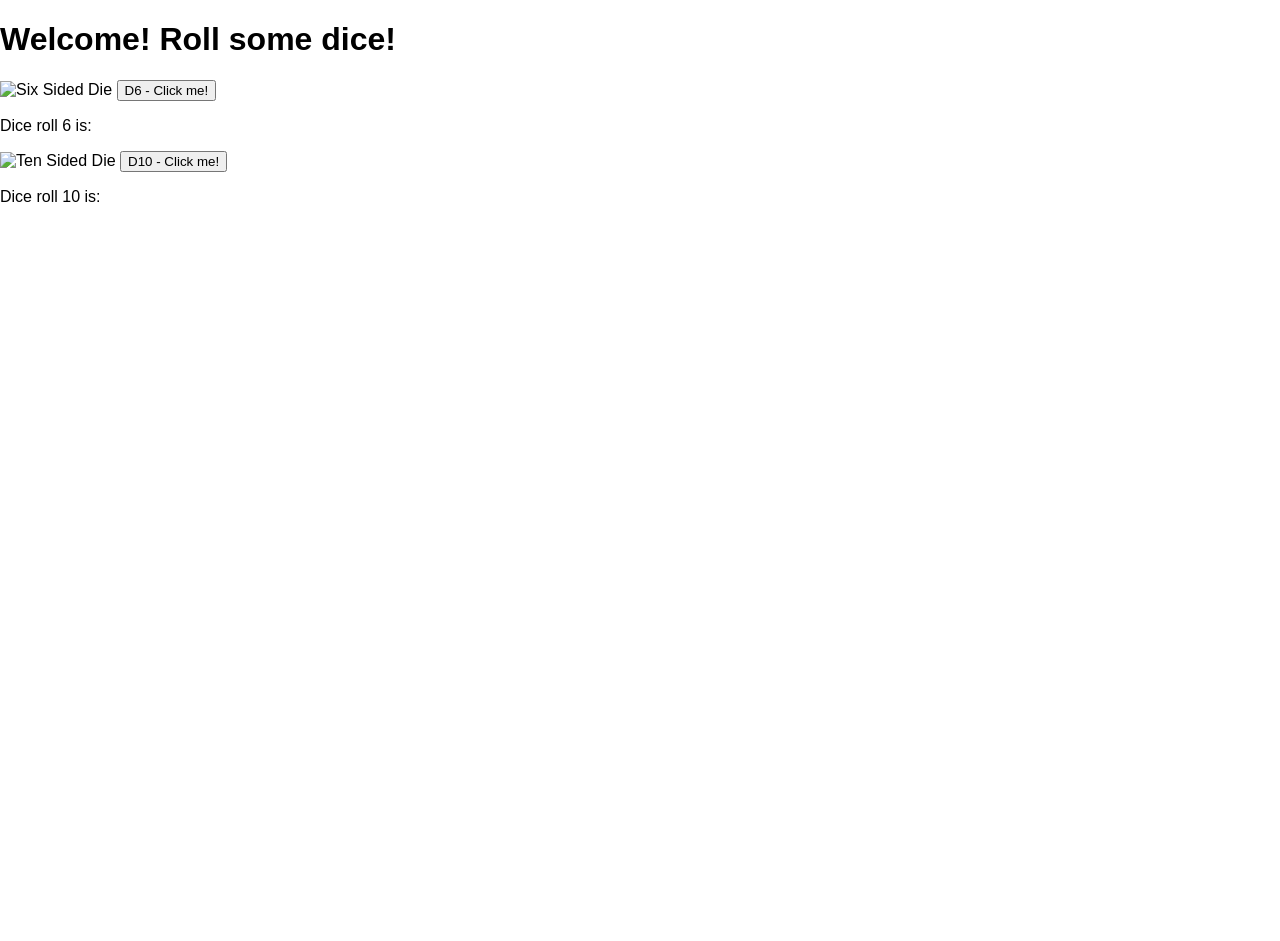
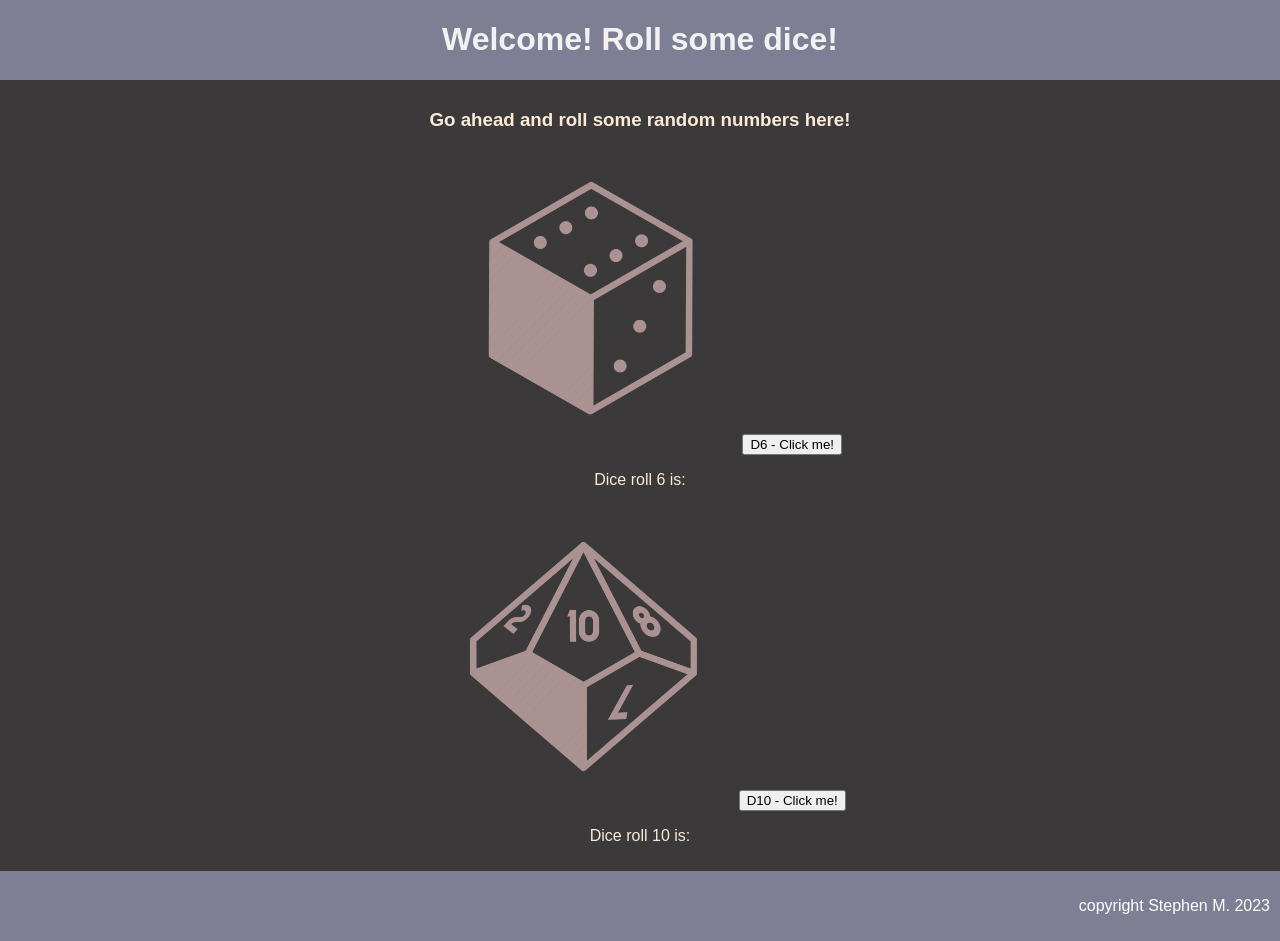
Before and after one commit to StephenM96/lab1-diceRoller, a plain HTML site: page index.html in a window 1280 px wide. Before the commit the page ends 800 px from the top, so only its background shows below. Drawn offline with Linux system fonts and the light colour scheme.

Commit message:
styled the webpage

```diff
--- a/index.html
+++ b/index.html
@@ -9,14 +9,27 @@
     <script src="javascript.js"></script>
 </head>
 <body>
+    <div class="topnav">
         <h1>Welcome! Roll some dice!</h1>
-    <img src="images/d6 dice.png" alt="Six Sided Die">
+    </div>
+
+    <div class="content">
+        <h3>
+            Go ahead and roll some random numbers here!
+        </h3>
+        <img src="images/d6 dice.png" alt="Six Sided Die" id="d6img">
         <button id="d6"
         onclick="dice(6, 'roll6')">D6 - Click me!</button>
         <p>Dice roll 6 is: <p id="roll6"></p>
-    <img src="images/d10 dice.png" alt="Ten Sided Die">
+        <img src="images/d10 dice.png" alt="Ten Sided Die" id="d10img">
         <button id="d10"
         onclick="dice(10, 'roll10')">D10 - Click me!</button>
         <p>Dice roll 10 is: <p id="roll10"></p>
+    </div>
+
+    <div class="footer">
+        <p>copyright Stephen M. 2023</p>
+    </div>
+
 </body>
 </html>
--- a/style.css
+++ b/style.css
@@ -1,17 +1,22 @@
-{
+* {
     box-sizing: border-box;
     font-family: Arial, Helvetica, sans-serif;
+  }
+  h1 {
+    color: #f2f2f2;
   }
 
   body {
     margin: 0;
     font-family: Arial, Helvetica, sans-serif;
+    align-content: left;
   }
 
   /* Style the top navigation bar */
   .topnav {
     overflow: hidden;
-    background-color: #333;
+    text-align: center;
+    background-color: rgba(52, 52, 87, 0.637);
   }
 
   /* Style the topnav links */
@@ -24,21 +29,36 @@
     text-decoration: none;
   }
 
-  /* Change color on hover */
-  .topnav a:hover {
-    background-color: #ddd;
-    color: black;
+  /* Style the content */
+  .content {
+    background-color: #3b3939;
+    padding: 10px;
+    height: auto;
+    color: antiquewhite;
+    text-align: center;
   }
 
-  /* Style the content */
-  .content {
-    background-color: #ddd;
+  #d6img {
+
+    width: 300px;
     padding: 10px;
-    height: 200px; /* Should be removed. Only for demonstration */
+  }
+
+  #d6 {
+
+  }
+  #d10img {
+    width: 300px;
+    padding: 10px;
+  }
+  #d10 {
+
   }
 
   /* Style the footer */
   .footer {
-    background-color: #f1f1f1;
+    text-align: right;
+    background-color: rgba(52, 52, 87, 0.637);
     padding: 10px;
+    color: white
   }
```
Also changed, not shown: images/d10 dice.png (added), images/d12 dice.webp (added), images/d20 dice.png (added), images/d4 dice.png (added), images/d6 dice.png (added), images/d8 dice.png (added). Lines whose indentation alone changed are shown as unchanged.
